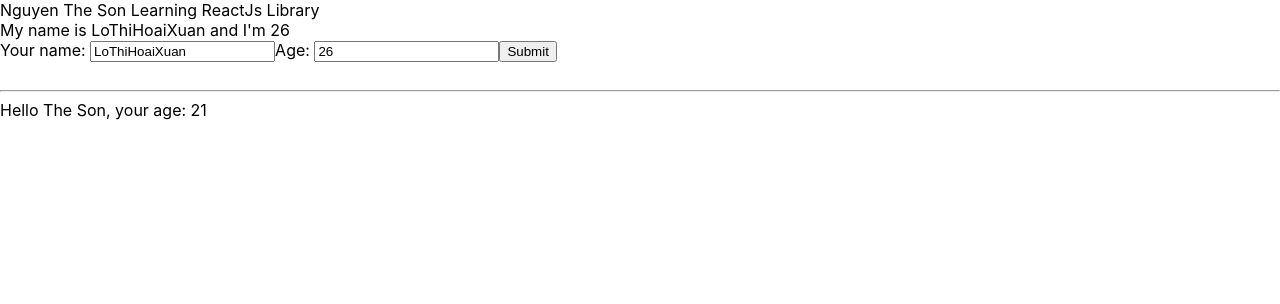
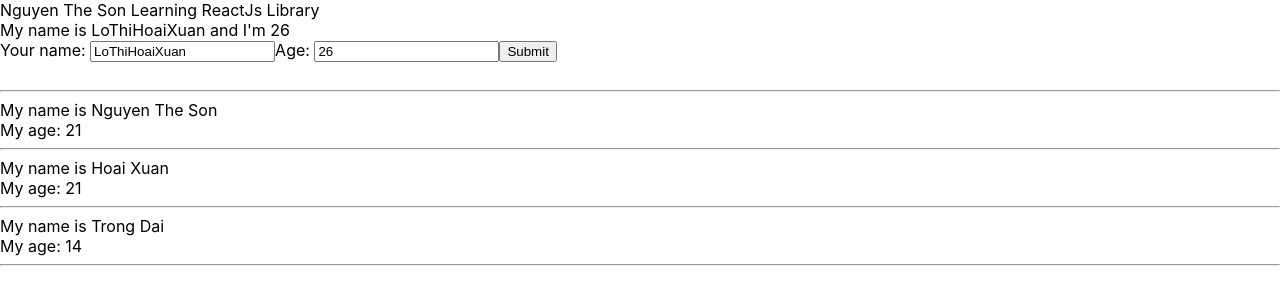
Before and after one commit to javaSonPro01/ReactJs-HoiDanIt, a React (Create React App) app: page / in a window 1280 px wide. Shown: the top 304 px of the page. Built offline with nearby package versions, Linux system fonts and the light colour scheme.

Commit message:
React with Array Data

```diff
--- a/src/components/DisplayInfor.js
+++ b/src/components/DisplayInfor.js
@@ -1,13 +1,21 @@
 import React from "react";
 
 class DisplayInfor extends React.Component {
-
     render() {
-        const { name, age } = this.props;
-        console.log(this.props)
+        const { listUsers } = this.props;
         return (
             <div>
-                Hello {name}, your age: {age}
+                {
+                    listUsers.map((user) => {
+                        return (
+                            <div key={user.id}>
+                                <div>My name is {user.name}</div>
+                                <div>My age: {user.age} </div>
+                                <hr></hr>
+                            </div>
+                        )
+                    })
+                }
             </div>
         )
     }
--- a/src/components/MyComponent.js
+++ b/src/components/MyComponent.js
@@ -7,17 +7,35 @@
 
 class MyComponent extends React.Component {
 
+    state = {
+        listUsers: [
+            {
+                id: 1,
+                name: "Nguyen The Son",
+                age: 21
+            },
+            {
+                id: 2,
+                name: "Hoai Xuan",
+                age: 21
+            },
+            {
+                id: 3,
+                name: "Trong Dai",
+                age: 14
+            },
+        ]
+    }
     //JSX
     render() {
-        const myName = "The Son"
-        const myAge = 21
+
         return (
             <div>
                 <UserInfo />
 
                 <br></br>
                 <hr></hr>
-                <DisplayInfor name={myName} age={myAge} />
+                <DisplayInfor listUsers={this.state.listUsers} />
             </div>
         )
     }
```
